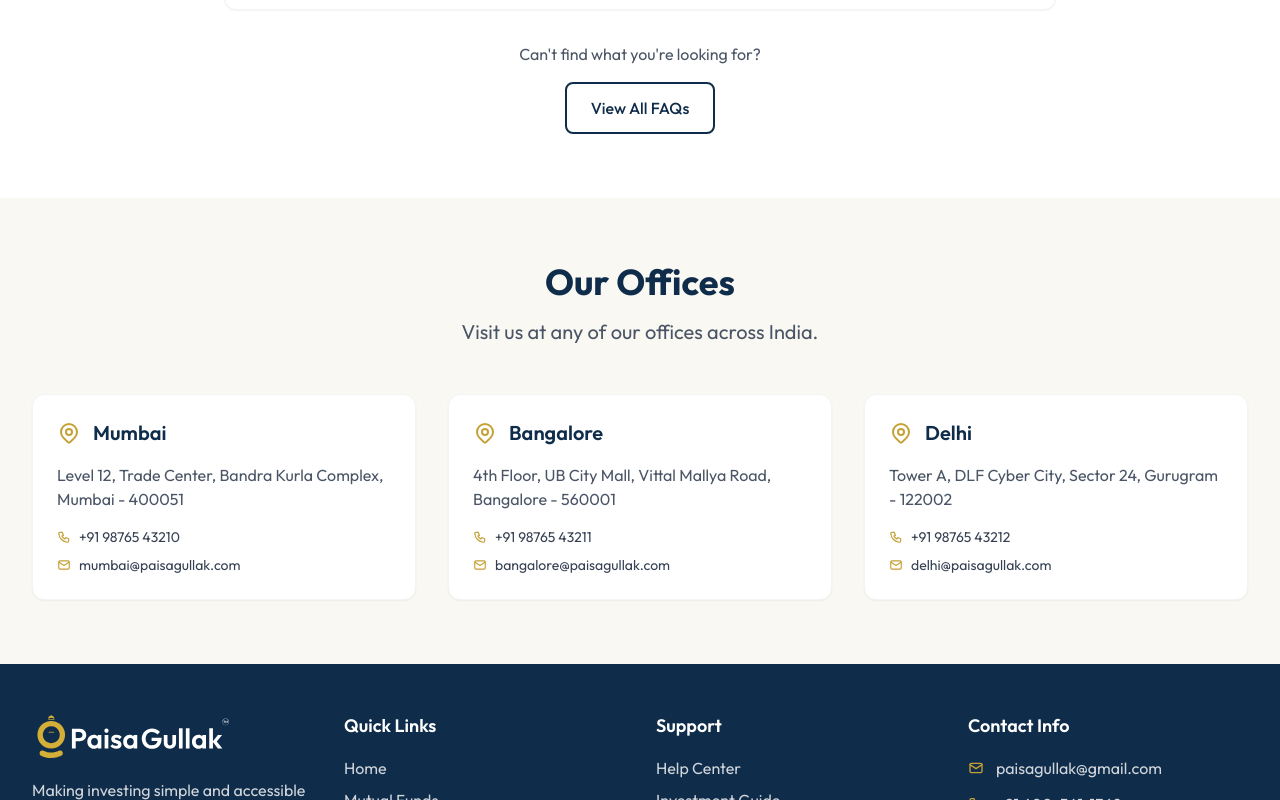
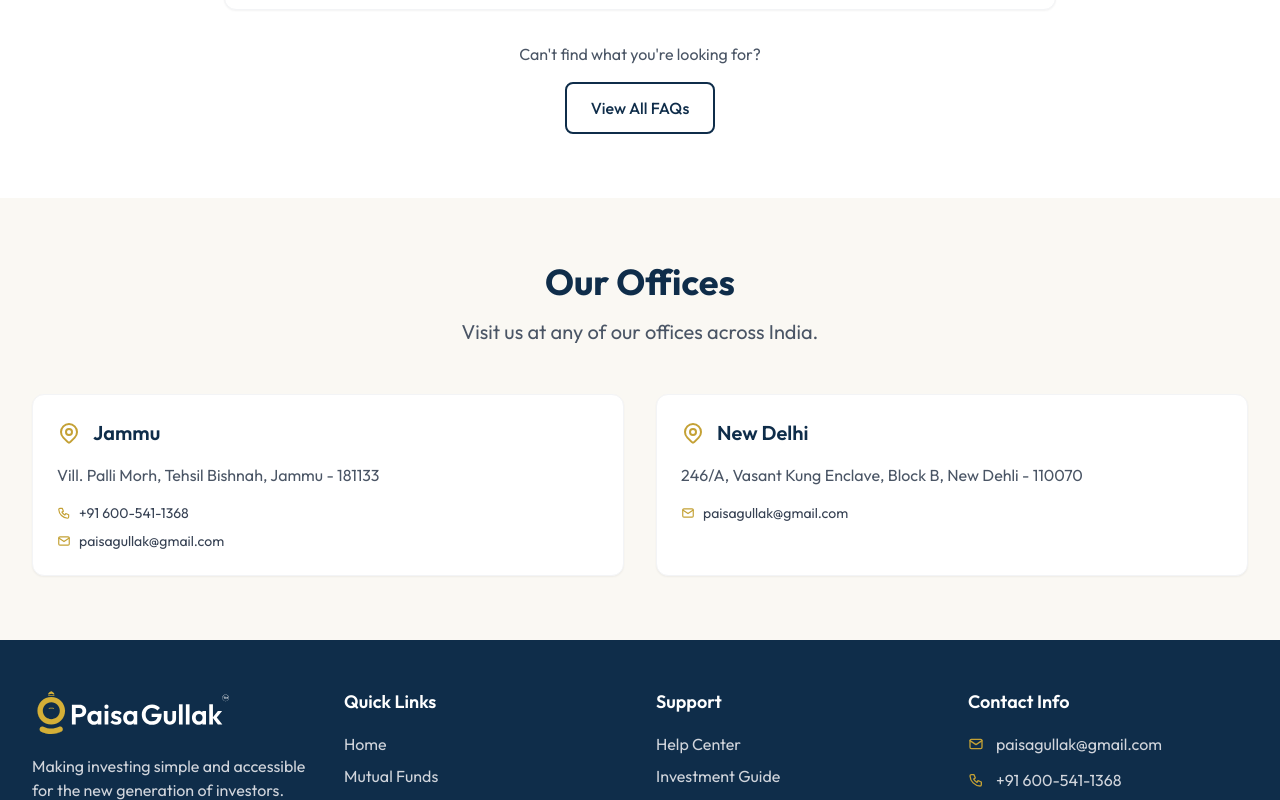
Before and after one commit to Paisa-Gullak/web, a Next.js app: page /contact in a window 1280 px wide. Shown: the part 2573-3373 px from the top of the page. Built offline with nearby package versions, Linux system fonts and the light colour scheme.

Commit message:
update: address on contact page

```diff
--- a/src/app/contact/page.tsx
+++ b/src/app/contact/page.tsx
@@ -99,23 +99,17 @@
 
   const offices = [
     {
-      city: "Mumbai",
-      address: "Level 12, Trade Center, Bandra Kurla Complex, Mumbai - 400051",
-      phone: "+91 98765 43210",
-      email: "mumbai@paisagullak.com",
+      city: "Jammu",
+      address: "Vill. Palli Morh, Tehsil Bishnah, Jammu - 181133",
+      phone: "+91 600-541-1368",
+      email: "paisagullak@gmail.com",
     },
+
     {
-      city: "Bangalore",
-      address:
-        "4th Floor, UB City Mall, Vittal Mallya Road, Bangalore - 560001",
-      phone: "+91 98765 43211",
-      email: "bangalore@paisagullak.com",
-    },
-    {
-      city: "Delhi",
-      address: "Tower A, DLF Cyber City, Sector 24, Gurugram - 122002",
-      phone: "+91 98765 43212",
-      email: "delhi@paisagullak.com",
+      city: "New Delhi",
+      address: "246/A, Vasant Kung Enclave, Block B, New Dehli - 110070",
+      // phone: "+91 98765 43212",
+      email: "paisagullak@gmail.com",
     },
   ];
 
@@ -334,7 +328,7 @@
               </div>
 
               {/* Emergency Support */}
-              <div className="card p-6 border border-red-200 animate-slide-up">
+              {/* <div className="card p-6 border border-red-200 animate-slide-up">
                 <h3 className="text-lg font-semibold text-red-600 mb-2">
                   Emergency Support
                 </h3>
@@ -344,7 +338,7 @@
                 <button className="bg-red-600 hover:bg-red-700 text-white font-medium py-2 px-4 rounded-lg transition-colors duration-200 w-full">
                   Emergency Helpline
                 </button>
-              </div>
+              </div> */}
             </div>
           </div>
         </div>
@@ -396,7 +390,7 @@
               Visit us at any of our offices across India.
             </p>
           </div>
-          <div className="grid grid-cols-1 md:grid-cols-3 gap-8">
+          <div className="grid grid-cols-1 md:grid-cols-2 gap-8">
             {offices.map((office, index) => (
               <div
                 key={index}
@@ -411,12 +405,14 @@
                 </div>
                 <p className="text-gray-600 mb-4">{office.address}</p>
                 <div className="space-y-2">
+                  {office.phone ? (
                     <div className="flex items-center space-x-2">
                       <IconPhone size={14} className="text-paisa-gold" />
                       <span className="text-sm text-gray-700">
                         {office.phone}
                       </span>
                     </div>
+                  ) : null}
                   <div className="flex items-center space-x-2">
                     <IconMail size={14} className="text-paisa-gold" />
                     <span className="text-sm text-gray-700">
--- a/src/app/insurance/page.tsx
+++ b/src/app/insurance/page.tsx
@@ -537,7 +537,9 @@
                       <option>0</option>
                       <option>1</option>
                       <option>2</option>
-                      <option>3+</option>
+                      <option>3</option>
+                      <option>4</option>
+                      <option>5+</option>
                     </select>
                   </div>
                   <button className="btn-primary w-full">
```
Lines whose indentation alone changed are shown as unchanged.
